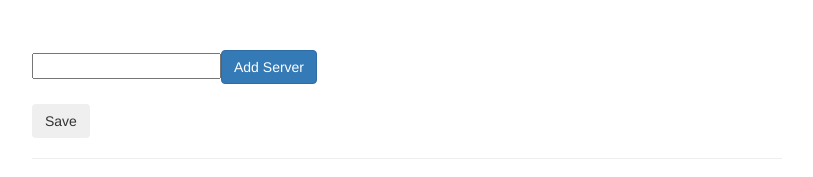
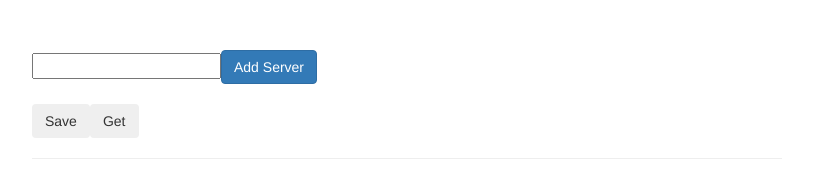
Before and after one commit to mbochynski/angular-assignments, an Angular app in the folder modules/http/: page / in a window 1280 px wide. Shown: the top 177 px of the page, without its empty margins (233-1046 px from the left). Built offline with nearby package versions, Linux system fonts and the light colour scheme.

Commit message:
Add getting data from server

```diff
--- a/modules/http/src/app/app.component.html
+++ b/modules/http/src/app/app.component.html
@@ -5,6 +5,7 @@
       <button class="btn btn-primary" (click)="onAddServer(serverName.value)">Add Server</button>
       <br><br>
       <button class="btn" (click)="onSave()">Save</button>
+      <button class="btn" (click)="onGet()">Get</button>
       <hr>
       <ul class="list-group" *ngFor="let server of servers">
         <li class="list-group-item">{{ server.name }} (ID: {{ server.id }})</li>
--- a/modules/http/src/app/app.component.ts
+++ b/modules/http/src/app/app.component.ts
@@ -1,5 +1,6 @@
 import { Component } from '@angular/core';
 import { ServerService } from './server.service';
+import { Response } from '@angular/http';
 
 @Component({
   selector: 'app-root',
@@ -30,6 +31,17 @@ export class AppComponent {
       )
   }
 
+  onGet() {
+    this.serverService.getServers()
+      .subscribe(
+        (response: Response) => {
+          const data = response.json();
+          console.log(data);
+        },
+        (error) => console.log('error', error),
+      )
+  }
+
   onAddServer(name: string) {
     this.servers.push({
       name: name,
--- a/modules/http/src/app/server.service.ts
+++ b/modules/http/src/app/server.service.ts
@@ -9,4 +9,8 @@ export class ServerService {
     const headers = new Headers({ 'Content-Type': 'application/json' });
     return this.http.post('https://angularcourse-466aa.firebaseio.com/data.json', servers, { headers });
   }
+
+  getServers() {
+    return this.http.get('https://angularcourse-466aa.firebaseio.com/data.json');
+  }
 }
```
